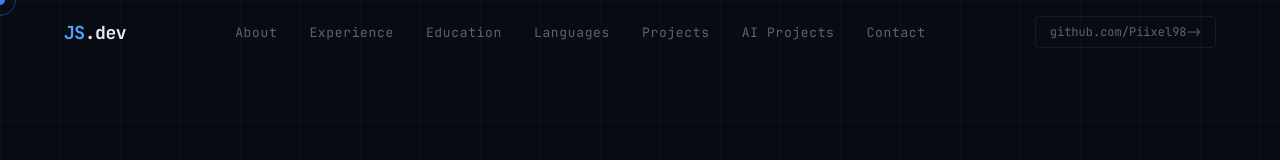
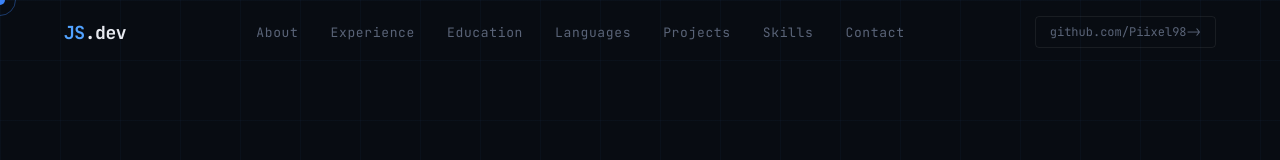
Before and after one commit to Piixel98/portfolio, a React (Vite) app: page / in a window 1280 px wide. Shown: the top 160 px of the page. Built offline with nearby package versions, Linux system fonts and the light colour scheme.

Commit message:
feat: replace AI projects with skills section

```diff
--- a/src/App.jsx
+++ b/src/App.jsx
@@ -2,7 +2,6 @@ import { Analytics } from '@vercel/analytics/react'
 import { SpeedInsights } from '@vercel/speed-insights/react'
 import {
   About,
-  AiProjects,
   Contact,
   Education,
   Experience,
@@ -10,6 +9,7 @@ import {
   Languages,
   Navbar,
   Projects,
+  Skills,
 } from './components'
 import useCustomCursor from './hooks/useCustomCursor'
 import useFadeInSections from './hooks/useFadeInSections'
@@ -43,7 +43,7 @@ export default function App() {
         <Education education={portfolio.education} />
         <Languages languages={portfolio.languages} />
         <Projects projects={portfolio.projects} />
-        <AiProjects aiProjects={portfolio.aiProjects} />
+        <Skills skills={portfolio.skillsSection} />
         <Contact contact={portfolio.contact} />
       </main>
 
--- a/src/components/AiProjects/index.jsx
+++ /dev/null
@@ -1 +0,0 @@
-export { default } from './AiProjects'
--- /dev/null
+++ b/src/components/Skills/Skills.jsx
@@ -0,0 +1,67 @@
+export default function Skills({ skills }) {
+  return (
+    <section id="skills" className="relative overflow-hidden border-y border-white/[0.07] px-[5%] py-24">
+      <div
+        className="absolute inset-0 opacity-70"
+        aria-hidden="true"
+        style={{
+          backgroundImage:
+            'linear-gradient(rgba(16, 185, 129, 0.07) 1px, transparent 1px), linear-gradient(90deg, rgba(59, 130, 246, 0.06) 1px, transparent 1px)',
+          backgroundSize: '92px 92px',
+          maskImage: 'linear-gradient(to bottom, transparent, black 18%, black 82%, transparent)',
+        }}
+      />
+
+      <div className="relative z-10 mx-auto max-w-7xl">
+        <div className="mb-12 grid gap-8 lg:grid-cols-[minmax(0,0.9fr)_minmax(0,1.1fr)] lg:items-end">
+          <div>
+            <span className="tag">{skills.tag}</span>
+            <h2 className="section-title mb-4">{skills.title}</h2>
+            <p className="max-w-2xl text-[15px] leading-7 text-[#5A6478]">{skills.intro}</p>
+          </div>
+
+          <div className="grid grid-cols-3 overflow-hidden rounded-lg border border-white/[0.07] bg-[#0E1420]/80">
+            {skills.metrics.map((metric) => (
+              <div key={metric.label} className="border-r border-white/[0.07] p-5 last:border-r-0">
+                <span className="block font-mono text-[26px] text-[#E8EAF0]">{metric.value}</span>
+                <span className="mt-1 block font-mono text-[10px] uppercase tracking-[0.12em] text-[#5A6478]">
+                  {metric.label}
+                </span>
+              </div>
+            ))}
+          </div>
+        </div>
+
+        <div className="grid grid-cols-2 gap-3 sm:grid-cols-3 lg:grid-cols-4 xl:grid-cols-6">
+          {skills.items.map((skill, index) => (
+            <article
+              key={skill.name}
+              className="skill-card js-fade"
+              style={{
+                '--skill-color': skill.color,
+                transitionDelay: `${Math.min(index * 0.045, 0.45)}s`,
+              }}
+            >
+              <div className="skill-card__scanline" aria-hidden="true" />
+              <div className="skill-card__logo">
+                <img src={skill.logo} alt="" loading="lazy" decoding="async" />
+              </div>
+              <div className="min-w-0">
+                <h3 className="truncate text-[15px] font-medium text-[#E8EAF0]">{skill.name}</h3>
+                <p className="mt-1 font-mono text-[10px] uppercase tracking-[0.1em] text-[#5A6478]">
+                  {skill.category}
+                </p>
+              </div>
+              <div className="mt-5 h-1.5 overflow-hidden rounded-full bg-white/[0.06]" aria-hidden="true">
+                <div className="h-full rounded-full bg-[var(--skill-color)]" style={{ width: skill.level }} />
+              </div>
+              <span className="mt-3 block font-mono text-[10px] text-[var(--skill-color)]">
+                {skill.levelLabel}
+              </span>
+            </article>
+          ))}
+        </div>
+      </div>
+    </section>
+  )
+}
--- /dev/null
+++ b/src/components/Skills/index.jsx
@@ -0,0 +1 @@
+export { default } from './Skills'
--- a/src/components/index.js
+++ b/src/components/index.js
@@ -1,5 +1,4 @@
 export { default as About } from './About'
-export { default as AiProjects } from './AiProjects'
 export { default as Contact } from './Contact'
 export { default as Education } from './Education'
 export { default as Experience } from './Experience'
@@ -7,3 +6,4 @@ export { default as Hero } from './Hero'
 export { default as Languages } from './Languages'
 export { default as Navbar } from './Navbar'
 export { default as Projects } from './Projects'
+export { default as Skills } from './Skills'
--- a/src/data/portfolio.json
+++ b/src/data/portfolio.json
@@ -16,7 +16,7 @@
       { "label": "Education", "href": "#education" },
       { "label": "Languages", "href": "#languages" },
       { "label": "Projects", "href": "#projects" },
-      { "label": "AI Projects", "href": "#ai-projects" },
+      { "label": "Skills", "href": "#skills" },
       { "label": "Contact", "href": "#contact" }
     ]
   },
@@ -220,6 +220,13 @@
         "flag": "EN",
         "bar": 80,
         "desc": "Professional proficiency \u00b7 B2/C1"
+      },
+      {
+        "name": "French",
+        "level": "Basic",
+        "flag": "FR",
+        "bar": 20,
+        "desc": "Basic level"
       }
     ]
   },
@@ -254,83 +261,159 @@
       }
     ]
   },
-  "aiProjects": {
-    "tag": "// ai projects \u00b7 personal work",
-    "title": "AI side projects",
-    "intro": "Personal explorations around LLM-enabled backend systems, automation and data pipelines.",
+  "skillsSection": {
+    "tag": "// technical skills",
+    "title": "Core stack constellation",
+    "intro": "A compact map of the tools I use to design, build, ship and operate backend platforms, integrations and cloud-native systems.",
+    "metrics": [
+      { "value": "18", "label": "Core tools" },
+      { "value": "6", "label": "Domains" },
+      { "value": "5+", "label": "Years" }
+    ],
     "items": [
       {
-        "context": "Personal Project \u00b7 2025",
-        "title": "RAG Document Assistant",
-        "desc": "Retrieval-Augmented Generation system that ingests technical documentation (PDFs, Markdown) and exposes a conversational API. Uses pgvector on PostgreSQL for vector storage - leveraging existing database expertise - and LangChain for orchestration. Designed with production concerns in mind: chunking strategies, hybrid search (semantic + keyword), and response streaming via FastAPI.",
-        "stack": [
-          "Python",
-          "FastAPI",
-          "LangChain",
-          "PostgreSQL",
-          "pgvector",
-          "OpenAI API",
-          "Docker"
-        ],
-        "highlights": [
-          "Semantic + keyword hybrid search",
-          "Streaming responses",
-          "Production-grade chunking",
-          "REST API"
-        ],
-        "badge": "RAG \u00b7 Vector Search",
-        "github": "github.com/Piixel98",
-        "githubUrl": "https://github.com/Piixel98",
-        "icon": "BOT"
+        "name": "Python",
+        "category": "Backend",
+        "logo": "https://cdn.jsdelivr.net/gh/devicons/devicon@latest/icons/python/python-original.svg",
+        "color": "#3776AB",
+        "level": "96%",
+        "levelLabel": "Primary"
       },
       {
-        "context": "Personal Project \u00b7 2025",
-        "title": "Operational AI Agent",
-        "desc": "Autonomous agent built with LangChain tool-calling that automates multi-step operational workflows: reads from APIs, queries databases, generates structured reports and dispatches actions. Evolved naturally from prior RPA and process automation experience - replacing brittle Selenium scripts with LLM-driven reasoning. Includes a Redis-based memory layer for session persistence across interactions.",
-        "stack": [
-          "Python",
-          "LangChain",
-          "Redis",
-          "FastAPI",
-          "PostgreSQL",
-          "Anthropic API",
-          "Docker"
-        ],
-        "highlights": [
-          "Tool-calling & function execution",
-          "Redis memory layer",
-          "Multi-step reasoning",
-          "API + DB integration"
-        ],
-        "badge": "AI Agents \u00b7 Automation",
-        "github": "github.com/Piixel98",
-        "githubUrl": "https://github.com/Piixel98",
-        "icon": "$_"
+        "name": "FastAPI",
+        "category": "API",
+        "logo": "https://cdn.jsdelivr.net/gh/devicons/devicon@latest/icons/fastapi/fastapi-original.svg",
+        "color": "#009688",
+        "level": "92%",
+        "levelLabel": "Advanced"
       },
       {
-        "context": "Personal Project \u00b7 2025",
-        "title": "Event Stream Processor + LLM Enrichment",
-        "desc": "Data pipeline that consumes events from Apache Kafka, applies LLM-based enrichment (entity extraction, classification, anomaly flagging) and persists enriched records to PostgreSQL. Orchestrated with Apache Airflow. Built to explore AI-augmented data pipelines as a natural evolution of existing backend pipeline experience. Includes a minimal Grafana dashboard for pipeline observability.",
-        "stack": [
-          "Python",
-          "Apache Kafka",
-          "Apache Airflow",
-          "PostgreSQL",
-          "OpenAI API",
-          "Grafana",
-          "Docker",
-          "FastAPI"
-        ],
-        "highlights": [
-          "Real-time Kafka consumption",
-          "LLM entity extraction",
-          "Airflow orchestration",
-          "Grafana observability"
-        ],
-        "badge": "MLOps \u00b7 Data Pipelines",
-        "github": "github.com/Piixel98",
-        "githubUrl": "https://github.com/Piixel98",
-        "icon": "LLM"
+        "name": "PostgreSQL",
+        "category": "Database",
+        "logo": "https://cdn.jsdelivr.net/gh/devicons/devicon@latest/icons/postgresql/postgresql-original.svg",
+        "color": "#4169E1",
+        "level": "94%",
+        "levelLabel": "Advanced"
+      },
+      {
+        "name": "Redis",
+        "category": "Cache",
+        "logo": "https://cdn.jsdelivr.net/gh/devicons/devicon@latest/icons/redis/redis-original.svg",
+        "color": "#DC382D",
+        "level": "86%",
+        "levelLabel": "Strong"
+      },
+      {
+        "name": "Docker",
+        "category": "DevOps",
+        "logo": "https://cdn.jsdelivr.net/gh/devicons/devicon@latest/icons/docker/docker-original.svg",
+        "color": "#2496ED",
+        "level": "90%",
+        "levelLabel": "Advanced"
+      },
+      {
+        "name": "Kubernetes",
+        "category": "Platform",
+        "logo": "https://cdn.jsdelivr.net/gh/devicons/devicon@latest/icons/kubernetes/kubernetes-original.svg",
+        "color": "#326CE5",
+        "level": "78%",
+        "levelLabel": "Solid"
+      },
+      {
+        "name": "Azure",
+        "category": "Cloud",
+        "logo": "https://cdn.jsdelivr.net/gh/devicons/devicon@latest/icons/azure/azure-original.svg",
+        "color": "#0078D4",
+        "level": "84%",
+        "levelLabel": "Strong"
+      },
+      {
+        "name": "AWS",
+        "category": "Cloud",
+        "logo": "https://cdn.jsdelivr.net/gh/devicons/devicon@latest/icons/amazonwebservices/amazonwebservices-original-wordmark.svg",
+        "color": "#FF9900",
+        "level": "76%",
+        "levelLabel": "Solid"
+      },
+      {
+        "name": "Apache Kafka",
+        "category": "Streaming",
+        "logo": "https://cdn.jsdelivr.net/gh/devicons/devicon@latest/icons/apachekafka/apachekafka-original.svg",
+        "color": "#E8EAF0",
+        "level": "80%",
+        "levelLabel": "Solid"
+      },
+      {
+        "name": "Node.js",
+        "category": "Backend",
+        "logo": "https://cdn.jsdelivr.net/gh/devicons/devicon@latest/icons/nodejs/nodejs-original.svg",
+        "color": "#5FA04E",
+        "level": "82%",
+        "levelLabel": "Strong"
+      },
+      {
+        "name": "Java",
+        "category": "Backend",
+        "logo": "https://cdn.jsdelivr.net/gh/devicons/devicon@latest/icons/java/java-original.svg",
+        "color": "#F89820",
+        "level": "74%",
+        "levelLabel": "Solid"
+      },
+      {
+        "name": "GraphQL",
+        "category": "API",
+        "logo": "https://cdn.jsdelivr.net/gh/devicons/devicon@latest/icons/graphql/graphql-plain.svg",
+        "color": "#E10098",
+        "level": "72%",
+        "levelLabel": "Solid"
+      },
+      {
+        "name": "GitLab",
+        "category": "CI/CD",
+        "logo": "https://cdn.jsdelivr.net/gh/devicons/devicon@latest/icons/gitlab/gitlab-original.svg",
+        "color": "#FC6D26",
+        "level": "86%",
+        "levelLabel": "Strong"
+      },
+      {
+        "name": "Terraform",
+        "category": "IaC",
+        "logo": "https://cdn.jsdelivr.net/gh/devicons/devicon@latest/icons/terraform/terraform-original.svg",
+        "color": "#844FBA",
+        "level": "70%",
+        "levelLabel": "Solid"
+      },
+      {
+        "name": "Linux",
+        "category": "Systems",
+        "logo": "https://cdn.jsdelivr.net/gh/devicons/devicon@latest/icons/linux/linux-original.svg",
+        "color": "#FCC624",
+        "level": "88%",
+        "levelLabel": "Strong"
+      },
+      {
+        "name": "Grafana",
+        "category": "Observability",
+        "logo": "https://cdn.jsdelivr.net/gh/devicons/devicon@latest/icons/grafana/grafana-original.svg",
+        "color": "#F46800",
+        "level": "82%",
+        "levelLabel": "Strong"
+      },
+      {
+        "name": "Selenium",
+        "category": "Automation",
+        "logo": "https://cdn.jsdelivr.net/gh/devicons/devicon@latest/icons/selenium/selenium-original.svg",
+        "color": "#43B02A",
+        "level": "84%",
+        "levelLabel": "Strong"
+      },
+      {
+        "name": "SQL Server",
+        "category": "Database",
+        "logo": "https://cdn.jsdelivr.net/gh/devicons/devicon@latest/icons/microsoftsqlserver/microsoftsqlserver-original.svg",
+        "color": "#CC2927",
+        "level": "76%",
+        "levelLabel": "Solid"
       }
     ]
   },
@@ -338,8 +421,18 @@
     "tag": "// contact",
     "title": ["Let's build something", "reliable."],
     "intro": "Open to senior backend, platform engineering and cloud-native opportunities. Let's talk.",
-    "copyButton": "Copy email address",
-    "copiedButton": "\u2713 Email copied!",
+    "form": {
+      "fullName": "Full name",
+      "email": "Email",
+      "phone": "Phone (optional)",
+      "message": "Message",
+      "attachment": "Attach PDF",
+      "attachmentHint": "Optional PDF, max. 2MB",
+      "submit": "Send message",
+      "sending": "Sending...",
+      "success": "Message sent successfully.",
+      "error": "Message could not be sent. Please try again."
+    },
     "items": [
       {
         "label": "EMAIL",
@@ -351,9 +444,7 @@
         "label": "LINKEDIN",
         "value": "in/jsanchezm98",
         "href": "https://www.linkedin.com/in/jsanchezm98/"
-      },
-      { "label": "GITHUB", "value": "github.com/Piixel98", "href": "https://github.com/Piixel98" },
-      { "label": "LOCATION", "value": "Badia del Valles, Barcelona \u00b7 ES", "href": null }
+      }
     ]
   }
 }
```
Also changed, not shown: src/components/AiProjects/AiProjects.jsx (deleted, +0 -73 lines), src/data/portfolioSchema.js (+25 -12 lines), 1 other file (tests, documents, lock files or other folders).
